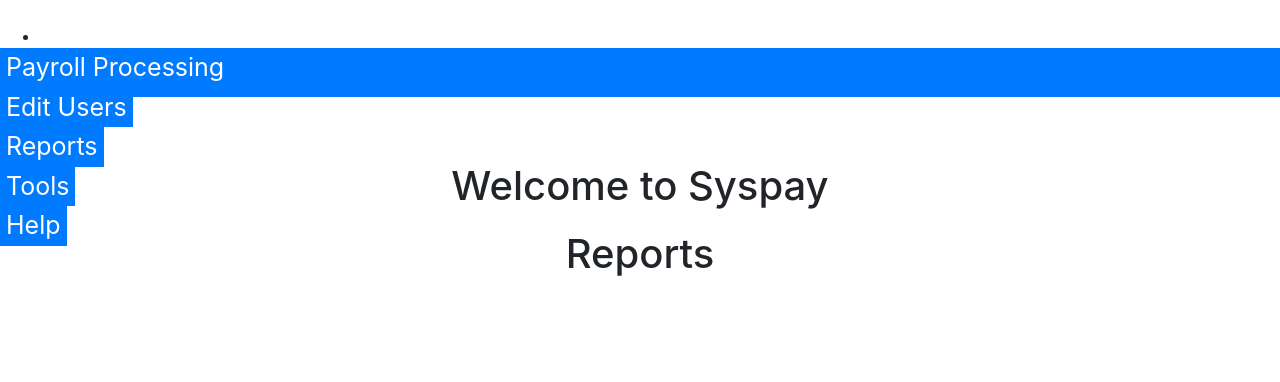
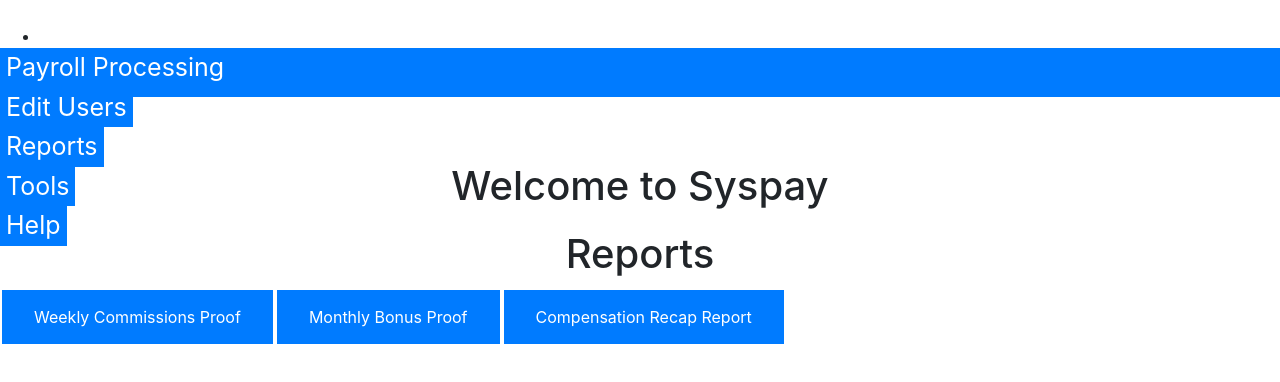
Before and after one commit to Junjie2412/wasppUI, a React app in the folder waspp-ui/: page /reports in a window 1280 px wide. Shown: the top 382 px of the page. Built offline with nearby package versions, Linux system fonts and the light colour scheme.

Commit message:
pushing AUX component

```diff
--- a/waspp-ui/src/components/EditUser/User/User.js
+++ b/waspp-ui/src/components/EditUser/User/User.js
@@ -1,6 +1,5 @@
 import React, {Component} from 'react';
 import classes from '../../../../node_modules/bootstrap/dist/css/bootstrap.min.css';
-import css from './User.css';
 import Modal from '../../UI/Modal/Modal';
 
 class user extends Component{
--- /dev/null
+++ b/waspp-ui/src/components/Report/ReportNav/ReportNav.css
@@ -0,0 +1,24 @@
+.ButtonGroup {
+    margin: auto;
+}
+
+.Button {
+    background-color: #007bff;
+    border: none;
+    color: white;
+    padding: 15px 32px;
+    text-align: center;
+    text-decoration: none;
+    display: inline-block;
+    font-size: 16px;
+    margin: 4px 2px;
+    cursor: pointer;
+}
+
+.Button:hover {
+    background-color: #376ec6;
+}
+
+.Button:hover {
+
+}
--- /dev/null
+++ b/waspp-ui/src/components/Report/ReportNav/ReportNav.js
@@ -0,0 +1,23 @@
+import React from 'react';
+import Aux from '../../../hoc/Auxiliary/Auxiliary';
+import classes from './ReportNav.css';
+
+const reportNav = (props) => {
+
+    return (
+        <Aux className={classes.ButtonGroup}>
+            <button className={classes.Button}>
+                Weekly Commissions Proof
+            </button>
+            <button className={classes.Button}>
+                Monthly Bonus Proof
+            </button>
+            <button className={classes.Button}>
+                Compensation Recap Report
+            </button>
+        </Aux>
+    );
+
+}
+
+export default reportNav;
--- /dev/null
+++ b/waspp-ui/src/components/UI/Spinner/Spinner.css
@@ -0,0 +1,58 @@
+.Loader,
+.Loader:before,
+.Loader:after {
+    color: royalblue;
+    border-radius: 50%;
+    width: 2.5em;
+    height: 2.5em;
+    -webkit-animation-fill-mode: both;
+    animation-fill-mode: both;
+    -webkit-animation: load7 1.8s infinite ease-in-out;
+    animation: load7 1.8s infinite ease-in-out;
+}
+.Loader {
+    color: royalblue;
+    font-size: 10px;
+    margin: 80px auto;
+    position: relative;
+    text-indent: -9999em;
+    -webkit-transform: translateZ(0);
+    -ms-transform: translateZ(0);
+    transform: translateZ(0);
+    -webkit-animation-delay: -0.16s;
+    animation-delay: -0.16s;
+}
+.Loader:before,
+.Loader:after {
+    content: '';
+    position: absolute;
+    top: 0;
+}
+.Loader:before {
+    left: -3.5em;
+    -webkit-animation-delay: -0.32s;
+    animation-delay: -0.32s;
+}
+.Loader:after {
+    left: 3.5em;
+}
+@-webkit-keyframes load7 {
+    0%,
+    80%,
+    100% {
+        box-shadow: 0 2.5em 0 -1.3em;
+    }
+    40% {
+        box-shadow: 0 2.5em 0 0;
+    }
+}
+@keyframes load7 {
+    0%,
+    80%,
+    100% {
+        box-shadow: 0 2.5em 0 -1.3em;
+    }
+    40% {
+        box-shadow: 0 2.5em 0 0;
+    }
+}
--- /dev/null
+++ b/waspp-ui/src/components/UI/Spinner/Spinner.js
@@ -0,0 +1,12 @@
+import React from 'react';
+import classes from './Spinner.css';
+
+const spinner = () => {
+    return (
+        <div className={classes.Loader}>
+            Loading...
+        </div>
+    );
+};
+
+export default spinner;
--- a/waspp-ui/src/containers/Edit Users/EditUsers.js
+++ b/waspp-ui/src/containers/Edit Users/EditUsers.js
@@ -6,6 +6,7 @@ import User from '../../components/EditUser/User/User';
 import classes from '../../../node_modules/bootstrap/dist/css/bootstrap.min.css';
 import EditBonuses from '../../components/EditUser/EditBonuses/EditBonuses';
 import EditUserTable from '../../components/EditUser/EditUserTable/EditUserTable';
+import Spinner from '../../components/UI/Spinner/Spinner';
 
 class EditUsers extends Component {
 
@@ -23,12 +24,14 @@ class EditUsers extends Component {
             FileNumber: '',
             TerrDescription: '',
             TerrID: ''
-        }
+        },
+        loading: false
     }
 
     test='dsdd';
 
     componentDidMount() {
+        this.setState({loading: true});
         axios.get(links.EDIT_USERS_DB)
             .then(response => {
                 const dataList = [];
@@ -38,7 +41,7 @@ class EditUsers extends Component {
                         id: [user]
                     })
                 }
-                return this.setState({users: dataList});
+                return this.setState({users: dataList, loading: false});
             });
     }
 
@@ -130,6 +133,7 @@ class EditUsers extends Component {
 
     render() {
         return (
+            this.state.loading ? <Spinner/>:
             <div>
                 <h1 style={{textAlign: 'center', marginTop: '20px'}}>Users List</h1>
                 <Search
--- a/waspp-ui/src/containers/Reports/Reports.js
+++ b/waspp-ui/src/containers/Reports/Reports.js
@@ -1,4 +1,5 @@
 import React, {Component} from 'react';
+import ReportNav from '../../components/Report/ReportNav/ReportNav';
 
 class Reports extends Component {
     render() {
@@ -7,6 +8,7 @@ class Reports extends Component {
                 <h1 style={{textAlign: 'center', marginTop: '20px'}}>
                     Reports
                 </h1>
+                <ReportNav/>
             </div>
         );
     };
--- /dev/null
+++ b/waspp-ui/src/hoc/Auxiliary/Auxiliary.js
@@ -0,0 +1,3 @@
+const aux = (props) => props.children;
+
+export default aux;
```
